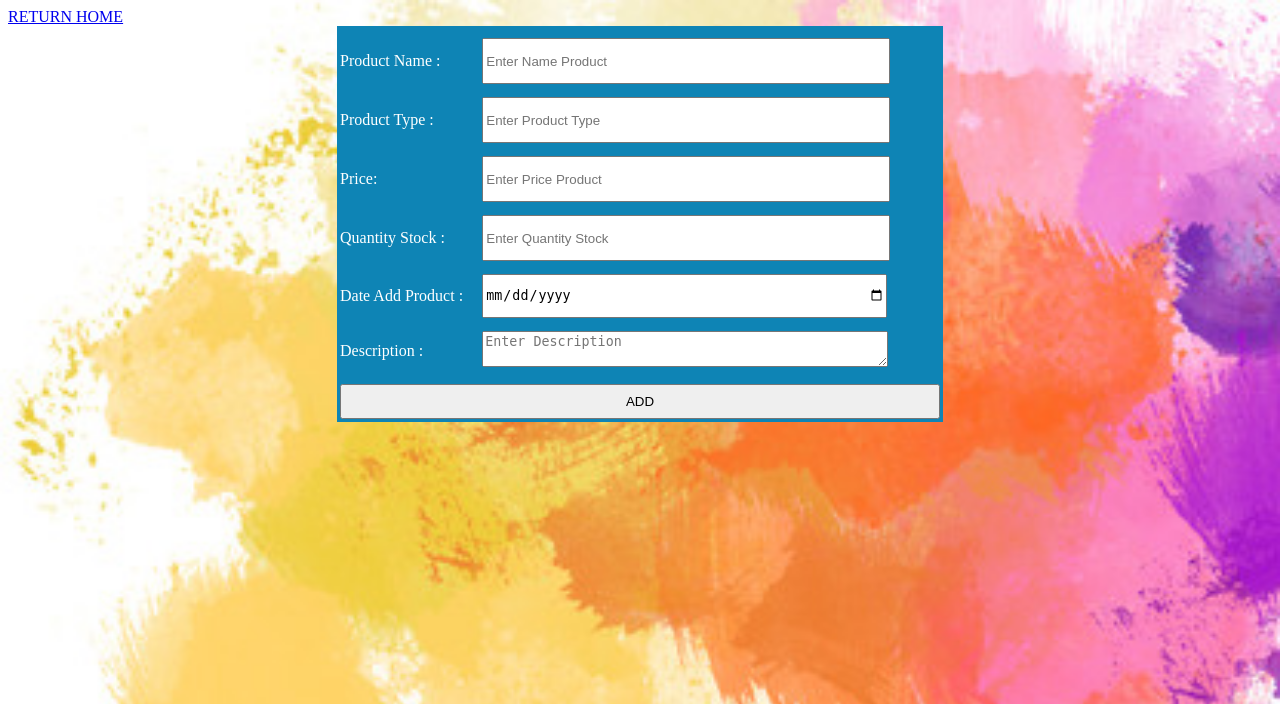
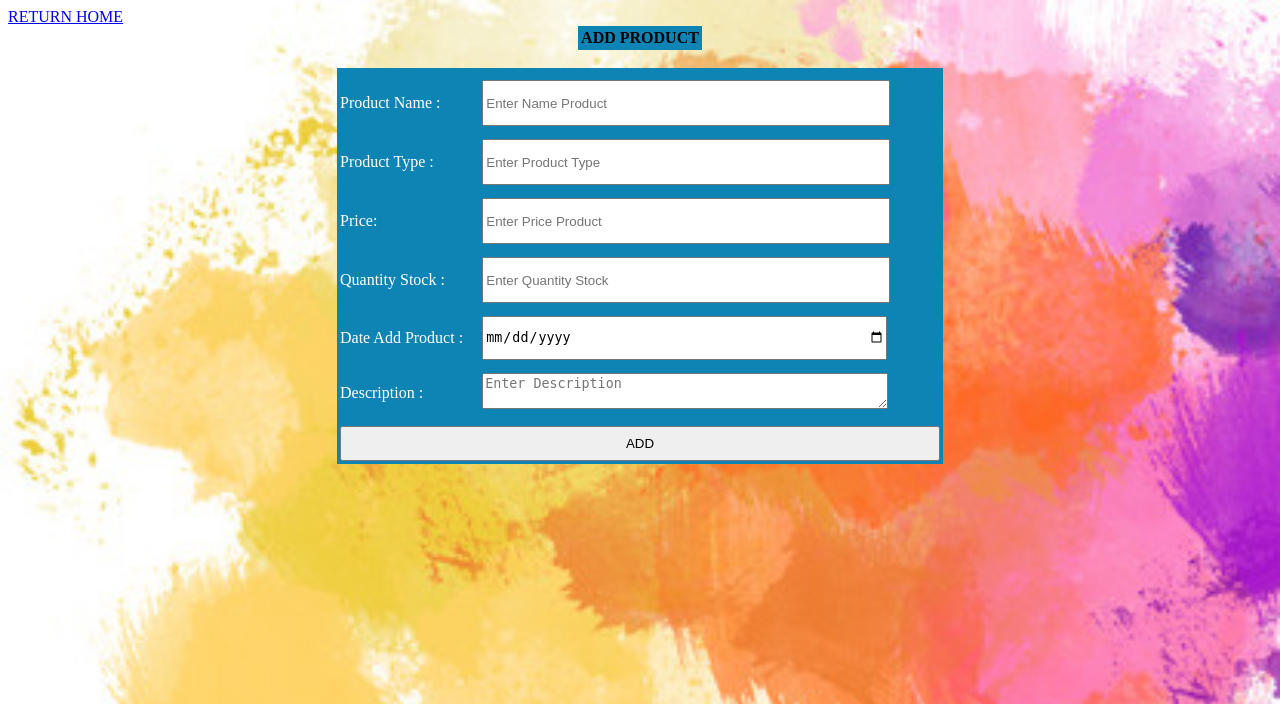
Before and after one commit to hunggml/Thi-TH-Module2, a PHP site: page /index.php?page=add in a window 1280 px wide. Shown: the top 704 px of the page. Run offline with PHP 8.4, Linux system fonts and the light colour scheme; lists and menus that the app fills with data are empty.

Commit message:
update css

```diff
--- a/src/View/add.php
+++ b/src/View/add.php
@@ -5,7 +5,7 @@
     <meta name="viewport"
           content="width=device-width, user-scalable=no, initial-scale=1.0, maximum-scale=1.0, minimum-scale=1.0">
     <meta http-equiv="X-UA-Compatible" content="ie=edge">
-    <title>Document</title>
+    <title></title>
 </head>
 <body>
 <style>
@@ -36,6 +36,12 @@
 </style>
 <form method="post" enctype="multipart/form-data">
     <a href="index.php">RETURN HOME</a>
+    <table>
+        <tr>
+            <th>ADD PRODUCT</th>
+        </tr>
+    </table>
+    <br>
     <table>
         <tr>
             <td>
--- a/src/View/edit.php
+++ b/src/View/edit.php
@@ -37,6 +37,12 @@
 </style>
 <form method="post" enctype="multipart/form-data">
     <a href="index.php">RETURN HOME</a>
+    <table>
+        <tr>
+            <th>ADD PRODUCT</th>
+        </tr>
+    </table>
+    <br>
     <table>
         <tr>
             <td>
```
